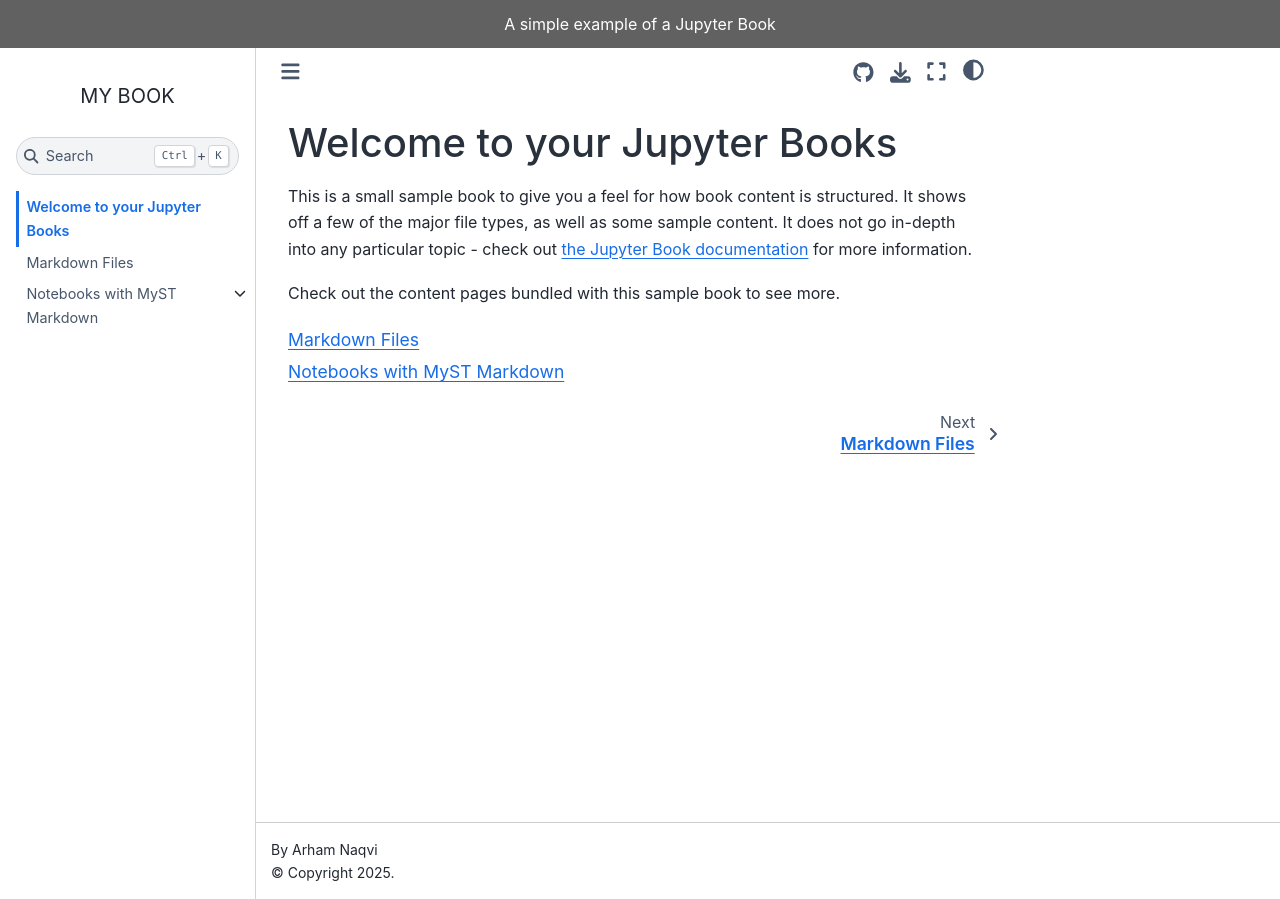
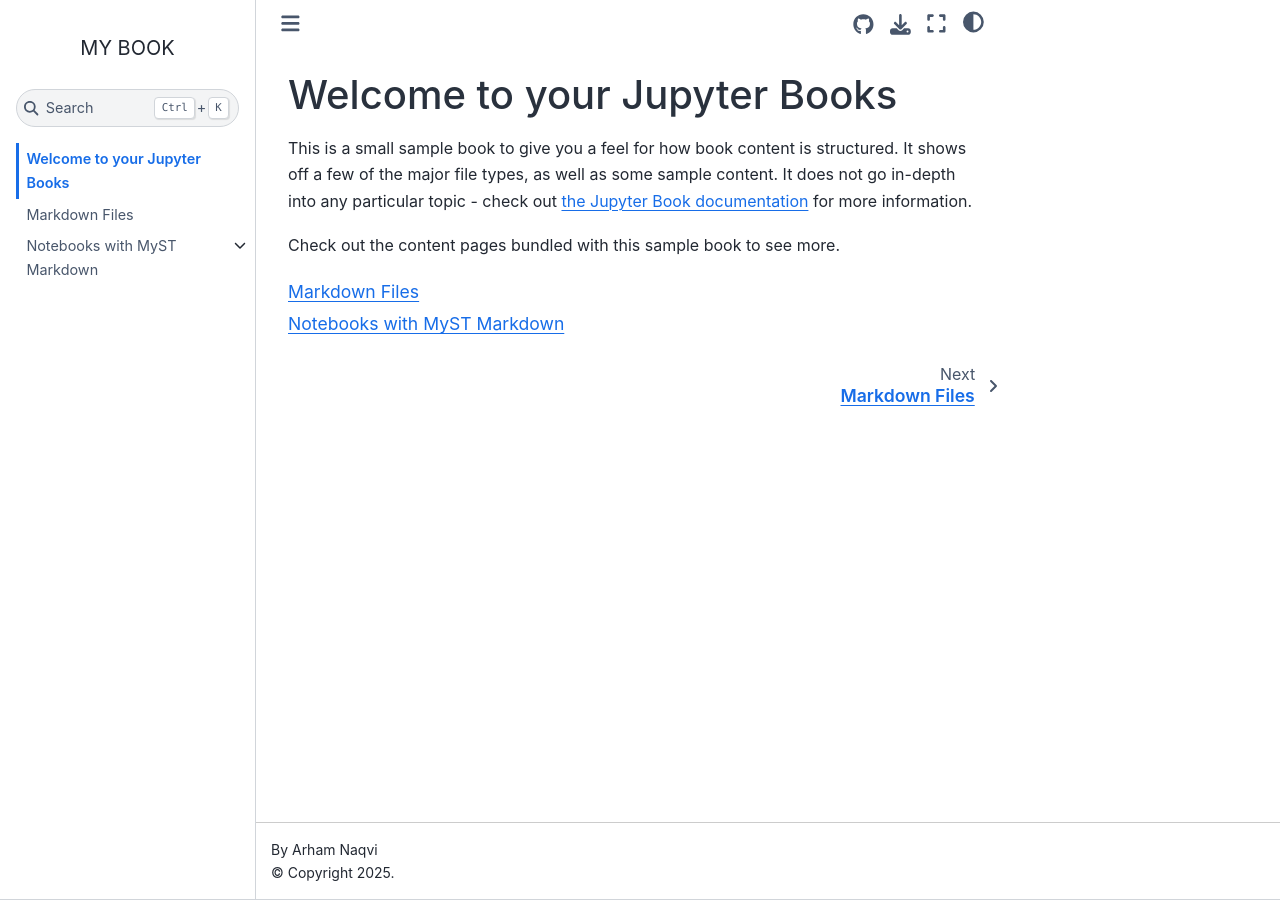
Before and after one commit to Syed-A-Naqvi/sample_jupyter_book, a Jupyter Book: the page built from intro.md, in a window 1280 px wide. Built offline with Jupyter Book 1.0.4 settings and Sphinx 7.4.7 and the Sphinx Book theme 1.1.4, drawn with Linux system fonts in a browser that asks for light colours.

Commit message:
removed announcment from book

```diff
--- a/_config.yml
+++ b/_config.yml
@@ -36,4 +36,3 @@
   use_issues_button: true
   use_repository_button: true
   # Show a small banner below the header on every page (good place for a subtitle)
-  announcement: "A simple example of a Jupyter Book"
--- a/conf.py
+++ b/conf.py
@@ -16,7 +16,7 @@
 html_logo = ''
 html_sourcelink_suffix = ''
 html_theme = 'sphinx_book_theme'
-html_theme_options = {'search_bar_text': 'Search this book...', 'launch_buttons': {'notebook_interface': 'classic', 'binderhub_url': '', 'jupyterhub_url': '', 'thebe': False, 'colab_url': '', 'deepnote_url': ''}, 'path_to_docs': 'docs', 'repository_url': 'https://github.com/executablebooks/jupyter-book', 'repository_branch': 'master', 'extra_footer': '', 'home_page_in_toc': True, 'announcement': 'A simple example of a Jupyter Book', 'analytics': {'google_analytics_id': '', 'plausible_analytics_domain': '', 'plausible_analytics_url': 'https://plausible.io/js/script.js'}, 'use_repository_button': True, 'use_edit_page_button': False, 'use_issues_button': True}
+html_theme_options = {'search_bar_text': 'Search this book...', 'launch_buttons': {'notebook_interface': 'classic', 'binderhub_url': '', 'jupyterhub_url': '', 'thebe': False, 'colab_url': '', 'deepnote_url': ''}, 'path_to_docs': 'docs', 'repository_url': 'https://github.com/executablebooks/jupyter-book', 'repository_branch': 'master', 'extra_footer': '', 'home_page_in_toc': True, 'announcement': '', 'analytics': {'google_analytics_id': '', 'plausible_analytics_domain': '', 'plausible_analytics_url': 'https://plausible.io/js/script.js'}, 'use_repository_button': True, 'use_edit_page_button': False, 'use_issues_button': True}
 html_title = 'MY BOOK'
 latex_engine = 'pdflatex'
 myst_enable_extensions = ['colon_fence', 'dollarmath', 'linkify', 'substitution', 'tasklist']
```
